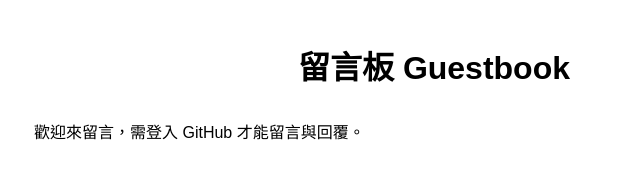
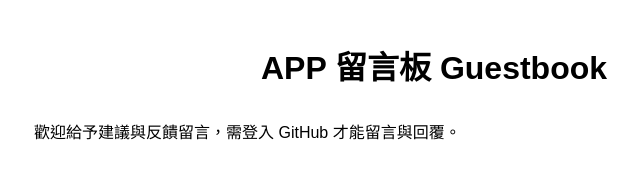
Before and after one commit to shiaupingj/guestbook, a plain HTML site: page index.html in a window 1280 px wide. Shown: the whole page, without its empty margins (206-846 px from the left). Drawn offline with Linux system fonts and the light colour scheme.

Commit message:
Update header and welcome message in index.html

```diff
--- a/index.html
+++ b/index.html
@@ -19,8 +19,8 @@
 </head>
 
 <body>
-    <h1>留言板 Guestbook</h1>
-    <p>歡迎來留言，需登入 GitHub 才能留言與回覆。</p>
+    <h1>APP 留言板 Guestbook</h1>
+    <p>歡迎給予建議與反饋留言，需登入 GitHub 才能留言與回覆。</p>
 
     <!-- Giscus 留言框 -->
     <script src="https://giscus.app/client.js"
```
